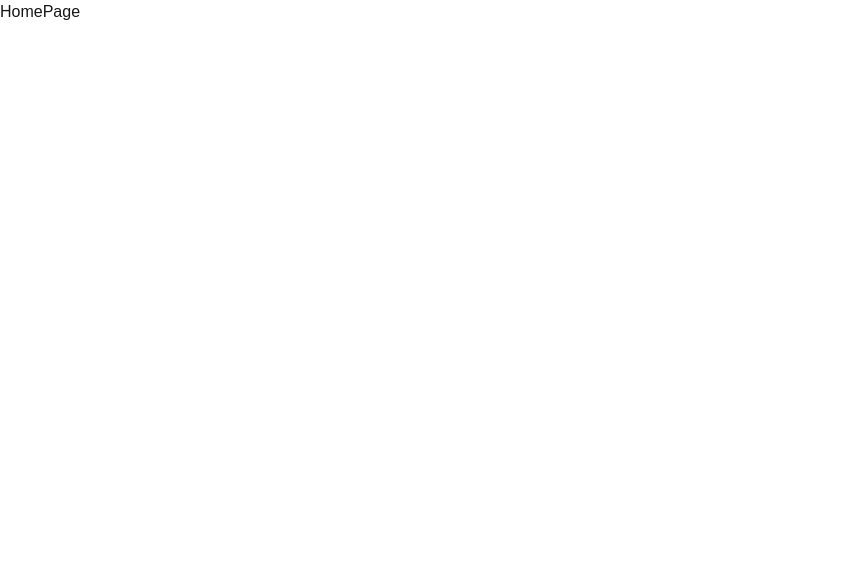
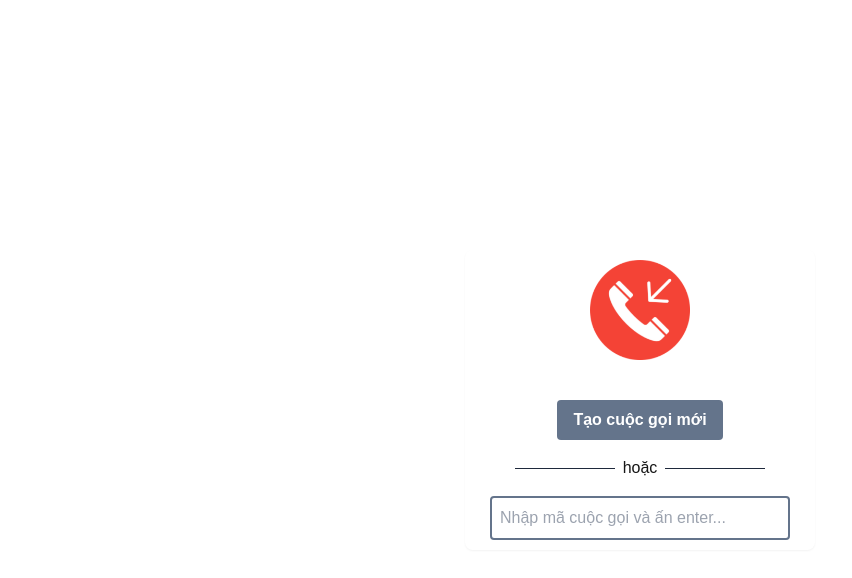
Before and after one commit to tangoctrung/tntcall, a Next.js app: page / in a window 1280 px wide. Shown: the top 578 px of the page, without its empty margins (0-852 px from the left). Built offline with nearby package versions, Linux system fonts and the light colour scheme.

Commit message:
build ui

```diff
--- a/package.json
+++ b/package.json
@@ -3,7 +3,7 @@
   "version": "0.1.0",
   "private": true,
   "scripts": {
-    "dev": "next dev",
+    "dev": "next dev -p 3300",
     "build": "next build",
     "start": "next start",
     "lint": "next lint"
--- /dev/null
+++ b/src/app/[id]/page.tsx
@@ -0,0 +1,9 @@
+import React from 'react'
+
+function Call() {
+    return (
+        <div>Call</div>
+    )
+}
+
+export default Call
--- /dev/null
+++ b/src/app/gioi-thieu/page.tsx
@@ -0,0 +1,9 @@
+import React from 'react'
+
+function Introduction() {
+    return (
+        <div>Introduction</div>
+    )
+}
+
+export default Introduction
--- a/src/app/page.tsx
+++ b/src/app/page.tsx
@@ -1,3 +1,4 @@
+import HomePage from "@/components/HomePage";
 import { Metadata } from "next";
 
 export const metadata: Metadata = {
@@ -53,8 +54,8 @@ export const metadata: Metadata = {
 
 export default function Home() {
   return (
-    <div>
-      HomePage
+    <div className="w-[100svw] h-[100svh] overflow-hidden">
+      <HomePage />
     </div>
   );
 }
--- /dev/null
+++ b/src/components/HomePage/index.tsx
@@ -0,0 +1,58 @@
+'use client'
+import Image from 'next/image';
+import { useRouter } from 'next/navigation';
+import React, { useState } from 'react'
+import Logo from "@/assets/images/logo.png";
+
+function HomePage() {
+
+    const router = useRouter();
+    const [error, setError] = useState<string>("");
+
+    const handleJoinCall = (e: any) => {
+        e.preventDefault();
+        setError("Mã cuộc gọi không tồn tại");
+        // router.push(`/${e?.target[0].value}`)
+    }
+
+    const handleChangeInput = (e: any) => {
+        setError("");
+    }
+
+    const handleCreateCall = () => {
+        router.push("/123456789")
+    }
+    return (
+        <div className='w-full h-full flex justify-center items-center'>
+            <div className='w-[350px] h-[300px] rounded-lg shadow-sm flex justify-center items-center flex-col'>
+                <Image
+                    src={Logo}
+                    height={100}
+                    width={100}
+                    alt=""
+                />
+                <button
+                    className='mt-10 px-4 py-2 rounded bg-slate-500 cursor-pointer text-white font-semibold hover:opacity-80 transition-all duration-700 ease-linear'
+                    onClick={handleCreateCall}
+                >Tạo cuộc gọi mới</button>
+
+                <div className='flex items-center justify-center mt-4'>
+                    <p className='w-[100px] h-[1px] bg-slate-800 mr-2'></p>
+                    hoặc
+                    <p className='w-[100px] h-[1px] bg-slate-800 ml-2'></p>
+                </div>
+
+                <form onSubmit={handleJoinCall} className='mt-4'>
+                    <input
+                        className={`outline-none border-2 ${error ? "border-red-600" : "border-slate-500"} px-2 py-2 rounded min-w-[300px]`}
+                        type="text" placeholder='Nhập mã cuộc gọi và ấn enter...'
+                        onChange={handleChangeInput}
+                    />
+                    <p className='text-sm font-normal text-red-600'>{error}</p>
+                </form>
+            </div>
+        </div>
+    )
+}
+
+export default HomePage
--- a/tailwind.config.ts
+++ b/tailwind.config.ts
@@ -13,6 +13,16 @@ const config: Config = {
         foreground: "var(--foreground)",
       },
     },
+    screens: {
+      xs: "475px",
+      sm: "640px",
+      md: "768px",
+      lg: "1024px",
+      xl: "1280px",
+      ["2xl"]: "1536px",
+      ["3xl"]: "1920px"
+    }
+
   },
   plugins: [],
 };
```
Also changed, not shown: .eslintrc.json, src/assets/images/logo.png (added).
